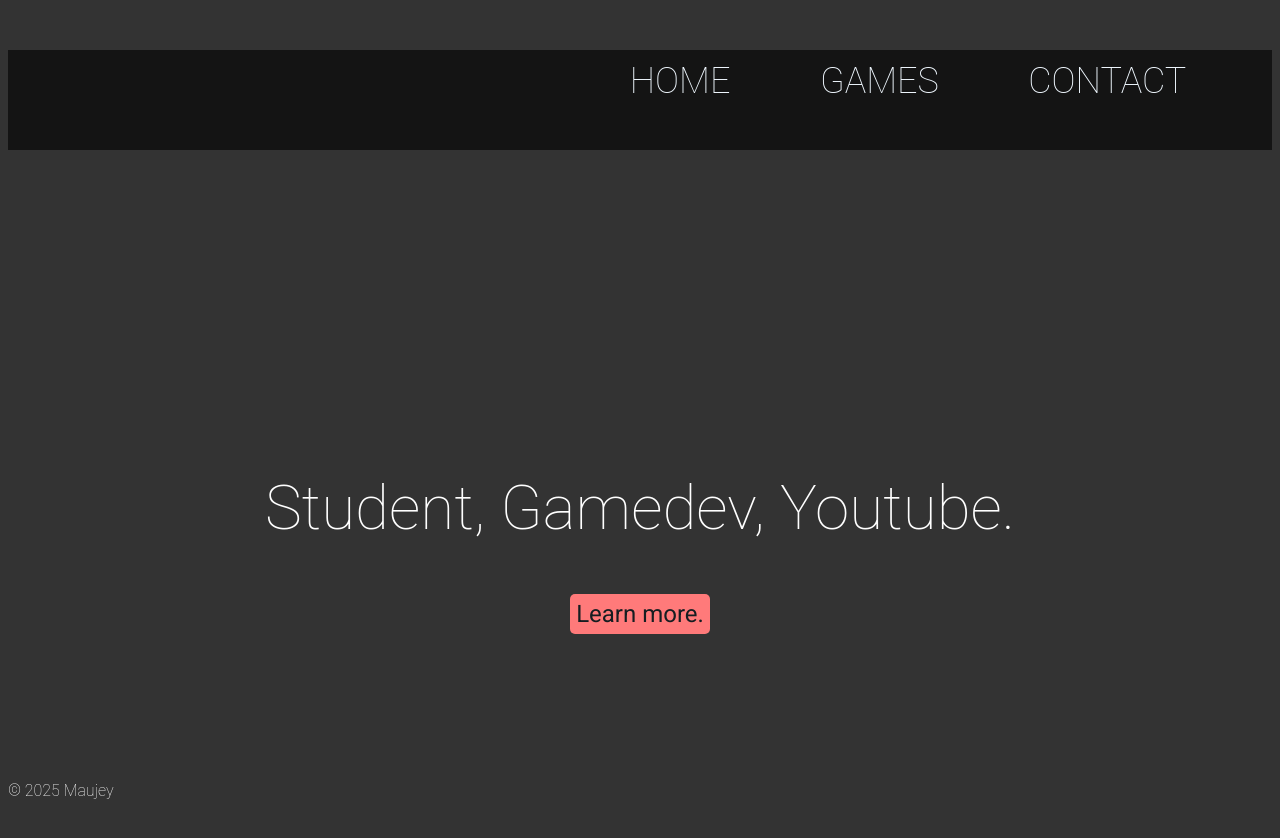
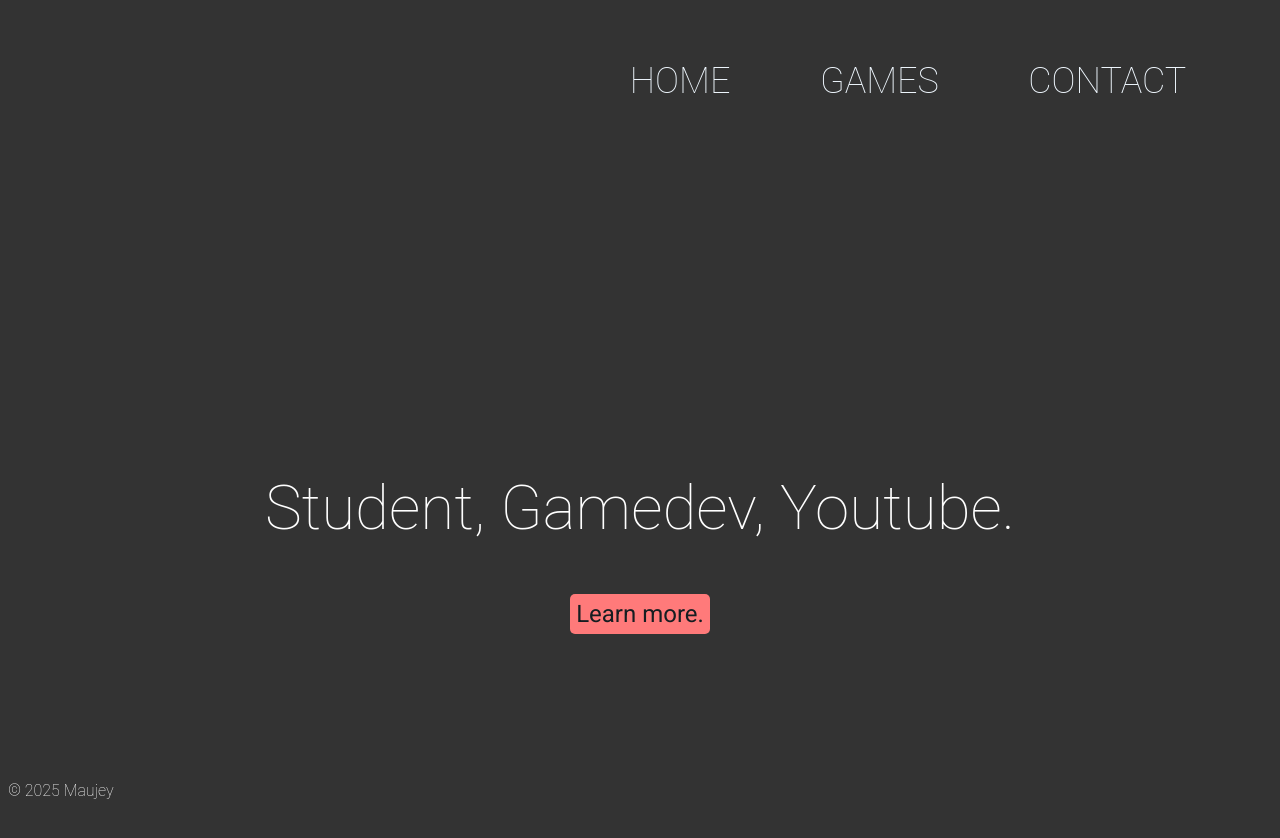
Before and after one commit to MojizDev/web, a plain HTML site: page index.html in a window 1280 px wide. Shown: the top 838 px of the page. Drawn offline with Linux system fonts and the light colour scheme.

Commit message:
Update main.css

```diff
--- a/styles/main.css
+++ b/styles/main.css
@@ -43,7 +43,7 @@ li:first-child {
 }
 
 .topnav{
-    background-color: rgb(20, 20, 20);
+    background: #333333;
     height: 100px;
 }
 
```
